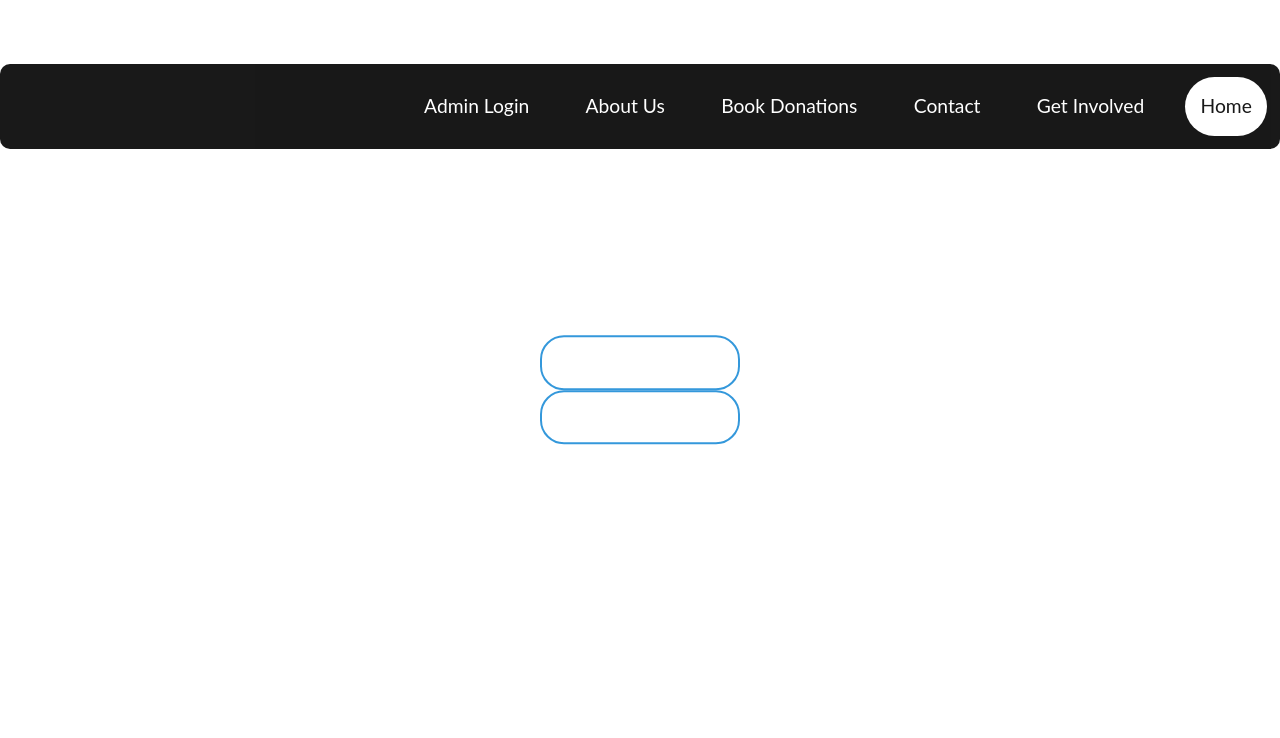
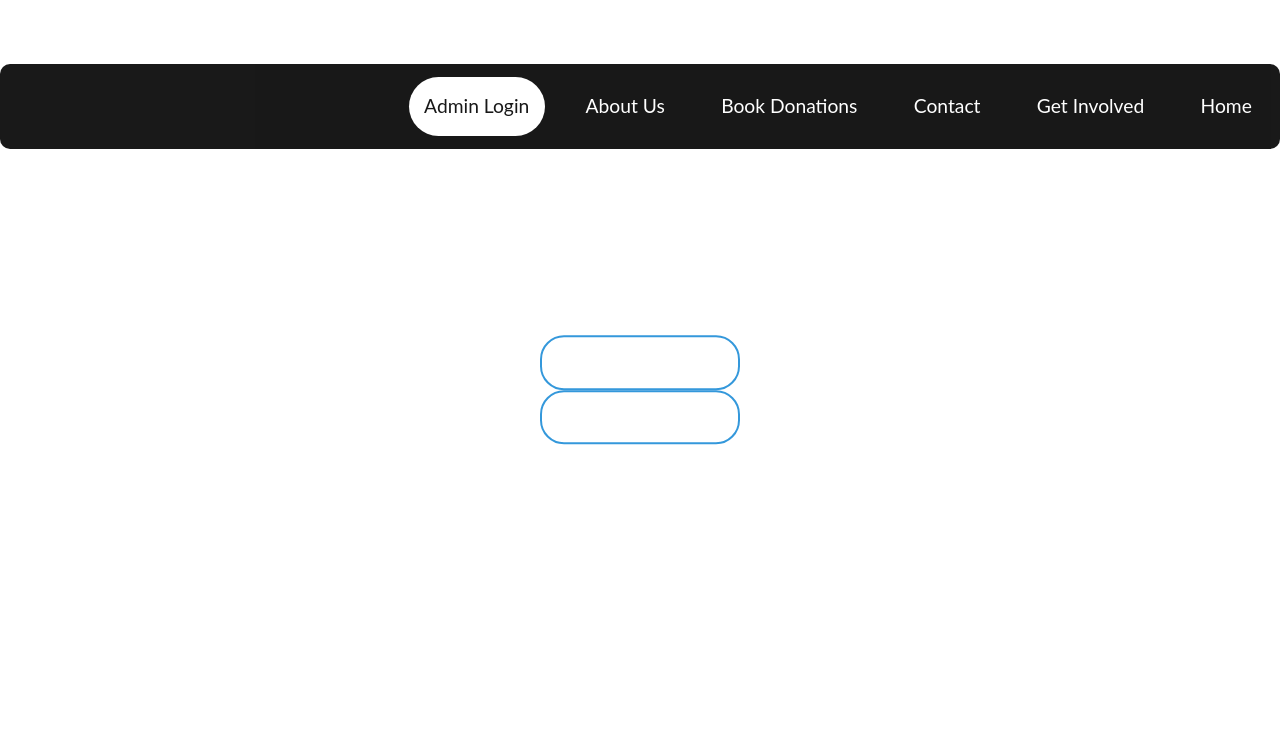
Before and after one commit to Pawan2804/Pawan2804.github.io, a PHP site: page /admin.php in a window 1280 px wide. Shown: the top 738 px of the page. Run offline with PHP 8.4, Linux system fonts and the light colour scheme; some libraries are stand-ins or nearby versions.

Commit message:
links css updates

```diff
--- a/admin.php
+++ b/admin.php
@@ -1,20 +1,4 @@
-<?php
-include "db_conn.php";
-if(isset($_POST['submit']))
-{
-  $username=$_POST['username'];
-  $password=$_POST['password'];
-$query= "SELECT * FROM admin_login where username='$username' and password = '$password'";
-$result1=mysqli_query($con,$query);
-    if(mysqli_num_rows($result1) == 1){
-      $row = mysqli_fetch_assoc($result1);
-      header('location:admin_posts.php');
-    }
 
-    else
-         echo"<script>alert('wrong username or password');</script>";
-}
-?>
 
 <!DOCTYPE html>
 <html>
@@ -36,17 +20,33 @@ $result1=mysqli_query($con,$query);
 
 </head>
 <body>
+     <?php
+include "db_conn.php";
+if(isset($_POST['submit']))
+{
+  $username=$_POST['username'];
+  $password=$_POST['password'];
+$query= "SELECT * FROM admin_login where username='$username' and password = '$password'";
+$result1=mysqli_query($con,$query);
+    if(mysqli_num_rows($result1) == 1){
+      $row = mysqli_fetch_assoc($result1);
+      header('location:admin_posts.php');
+    }
+
+    else
+         echo"<script>alert('wrong username or password');</script>";
+}
+?>
 
 
-
-  <div style="margin-top: 2%;margin-bottom: 5%;width:100%;/*position: -webkit-sticky;position: sticky;*/top: 0;">       <!-- TOP NAV BAR -->
+  <div style="margin-top: 2%;margin-bottom: 5%;width:100%;top: 0;">       <!-- TOP NAV BAR -->
         <div id="topnav" style="opacity: 0.9;width: 100%;">
-          <a class="active" href="index.html#">Home</a>
+                <a href="index.html#">Home</a>
                 <a href="book_donate.php" >Get Involved</a>
                 <a href="index.html#contact">Contact</a>
                 <a href="post.php" >Book Donations</a>
                 <a href="index.html#mainbod" >About Us</a>
-                <a href="admin.php">Admin Login</a>
+                <a class="active" href="admin.php">Admin Login</a>
         </div>
       </div>
       <br>
--- a/admin_posts.php
+++ b/admin_posts.php
@@ -4,6 +4,7 @@
   <title>Admin Page</title>
 </head>
 <body style="margin: 15%;padding: 5%;">
+  <a href="index.html" style="position: fixed;top:5px;right:5px;">Logout</a>
       <?php
     include "db_conn.php";
     if(isset($_POST['submit'])){
--- a/book_donate.php
+++ b/book_donate.php
@@ -69,8 +69,8 @@ if(isset($_POST['Submit'])){
 
   <div style="margin-top: 2%;margin-bottom: 5%;width:100%;/*position: -webkit-sticky;position: sticky;*/top: 0;z-index: 1;">       <!-- TOP NAV BAR -->
         <div id="topnav" style="opacity: 0.9;width: 100%;">
-          <a class="active" href="index.html#">Home</a>
-                <a href="book_donate.php" >Get Involved</a>
+                <a href="index.html#">Home</a>
+                <a class="active" href="book_donate.php" >Get Involved</a>
                 <a href="index.html#contact">Contact</a>
                 <a href="post.php" >Book Donations</a>
                 <a href="index.html#mainbod" >About Us</a>
--- a/post.php
+++ b/post.php
@@ -34,10 +34,10 @@
 
   <div style="margin-top: 2%;margin-bottom: 5%;width:100%;/*position: -webkit-sticky;position: sticky;*/top: 0;z-index: 1;">       <!-- TOP NAV BAR -->
         <div id="topnav" style="opacity: 0.9;width: 100%;">
-          <a class="active" href="index.html#">Home</a>
+          <a href="index.html#">Home</a>
                 <a href="book_donate.php" >Get Involved</a>
                 <a href="index.html#contact">Contact</a>
-                <a href="post.php" >Book Donations</a>
+                <a class="active" href="post.php" >Book Donations</a>
                 <a href="index.html#mainbod" >About Us</a>
                 <a href="admin.php">Admin Login</a>
         </div>
```
